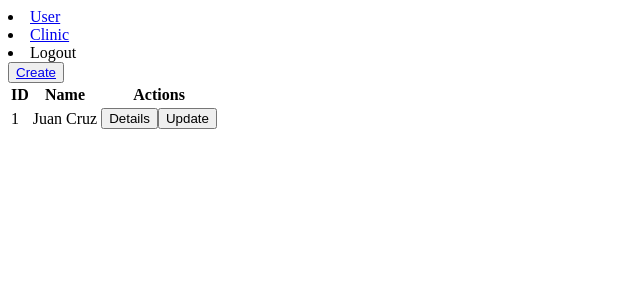
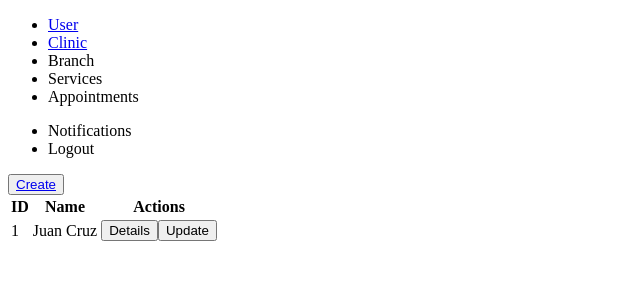
Before and after one commit to miko-codes-a-lot/clinica_legarda_fe, an Angular app: page /admin/user/list in a window 1280 px wide. Shown: the top 300 px of the page, without its empty margins (0-640 px from the left). Built offline with nearby package versions, Linux system fonts and the light colour scheme.

Commit message:
add other nav html

```diff
--- a/src/app/admin/admin.html
+++ b/src/app/admin/admin.html
@@ -1,8 +1,17 @@
 
 <nav>
-  <li><a routerLink="/admin/user">User</a></li>
-  <li><a routerLink="/admin/clinic">Clinic</a></li>
-  <li>Logout</li>
+  <ul>
+    <li><a routerLink="/admin/user">User</a></li>
+    <li><a routerLink="/admin/clinic">Clinic</a></li>
+    <li><a>Branch</a></li>
+    <li><a>Services</a></li>
+    <li><a>Appointments</a></li>
+  </ul>
 </nav>
 
+<ul>
+  <li><a>Notifications</a></li>
+  <li>Logout</li>
+</ul>
+
 <router-outlet />
```
